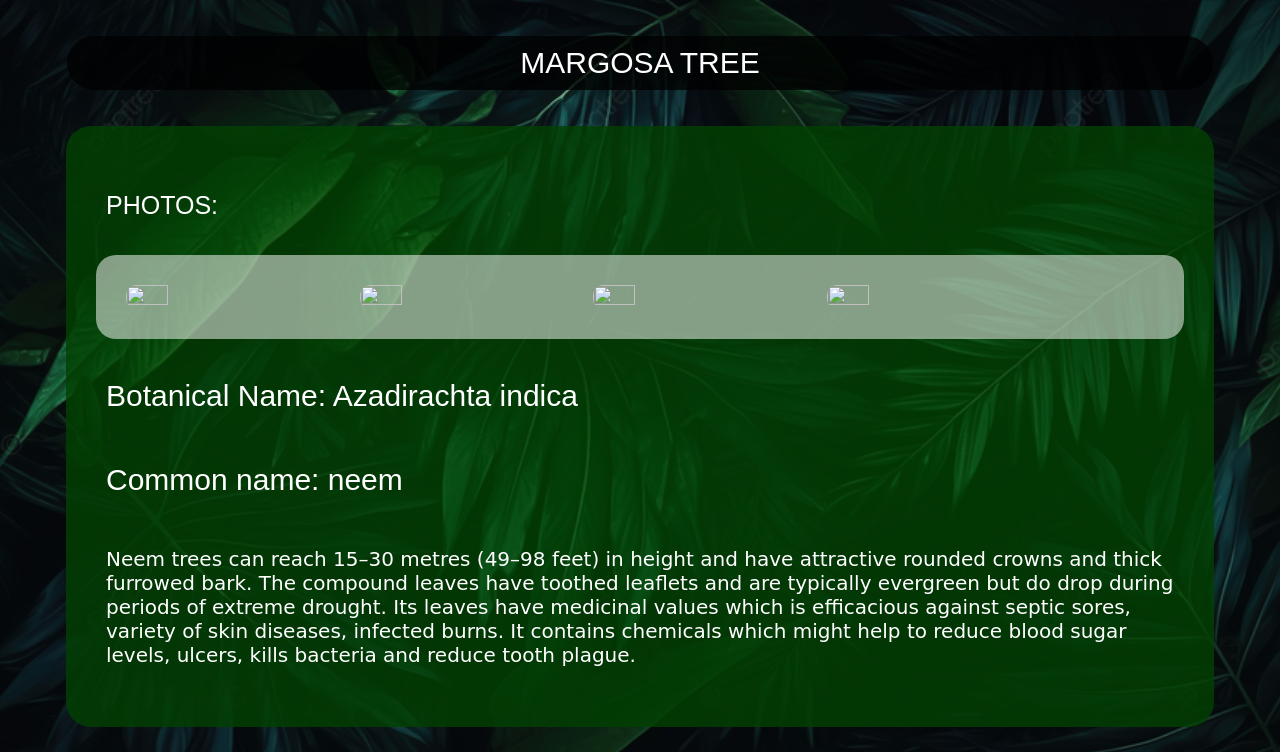
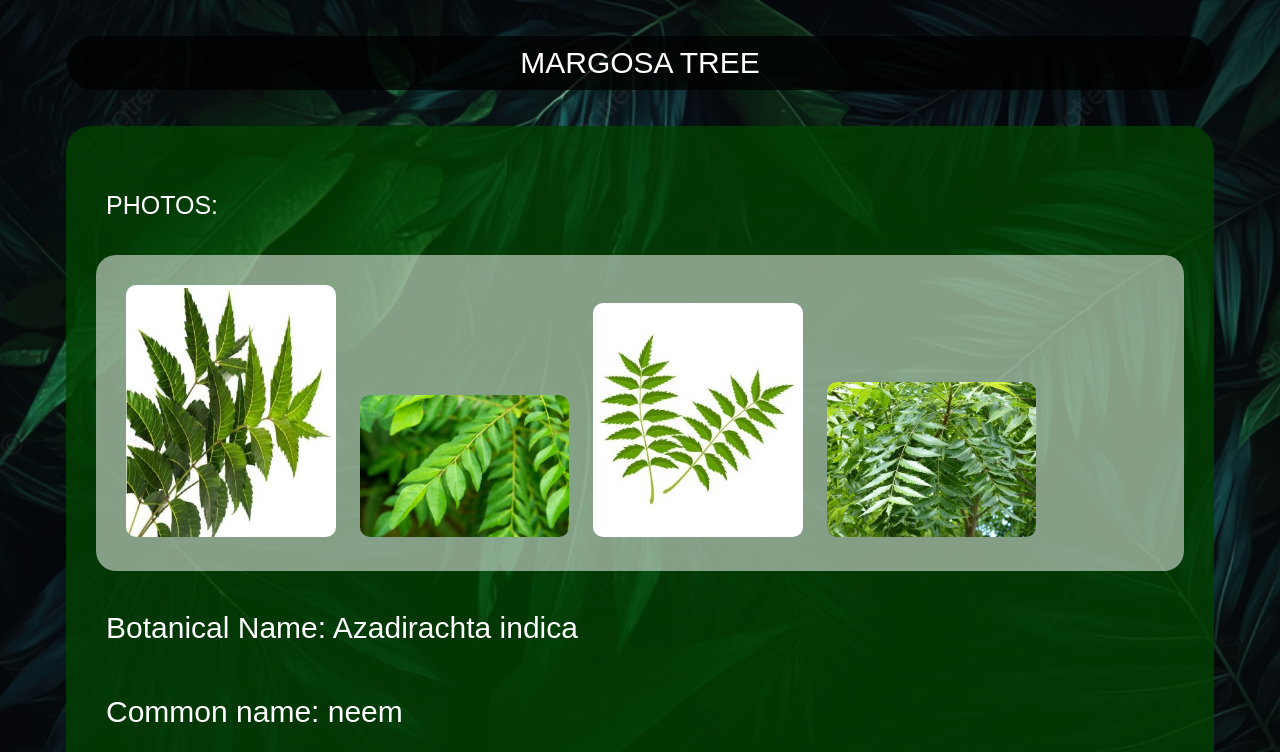
Before and after one commit to Ariyannath-prog/SIH-2024-Prototype, a plain HTML site: page h2.html in a window 1280 px wide. Shown: the top 752 px of the page. Drawn offline with nearby package versions, Linux system fonts and the light colour scheme; no server answers.

Commit message:
Update h2.html

```diff
--- a/h2.html
+++ b/h2.html
@@ -12,10 +12,10 @@
         <div class="second_main">
             <p id="photo">PHOTOS:</p>
             <div id="id_background">
-            <img class="images" src="H\H2.jpg">
-            <img class="images" src="H\H2a.jpg">
-            <img class="images" src="H\H2b.jpg">
-            <img class="images" src="H\H2c.jpg">
+            <img class="images" src="H2.jpg">
+            <img class="images" src="H2a.jpg">
+            <img class="images" src="H2b.jpg">
+            <img class="images" src="H2c.jpg">
             <br>
             </div>
             <p class="head_text">Botanical Name: Azadirachta indica
```
